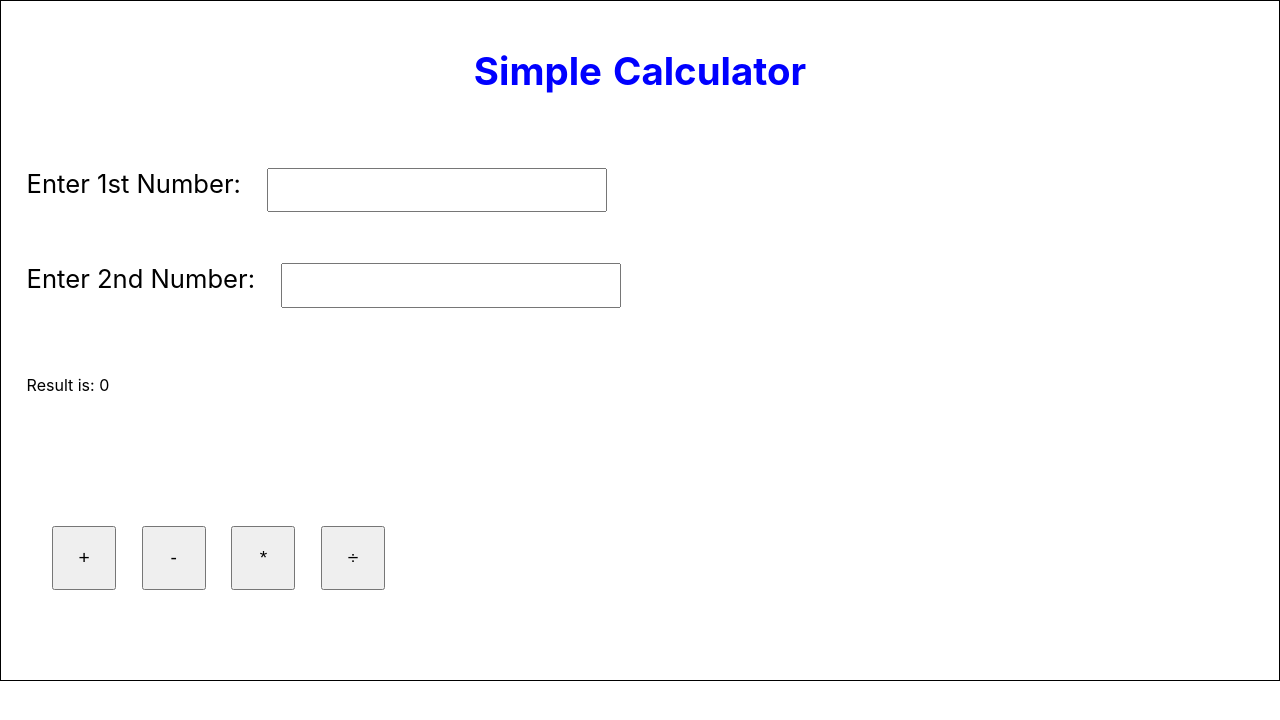
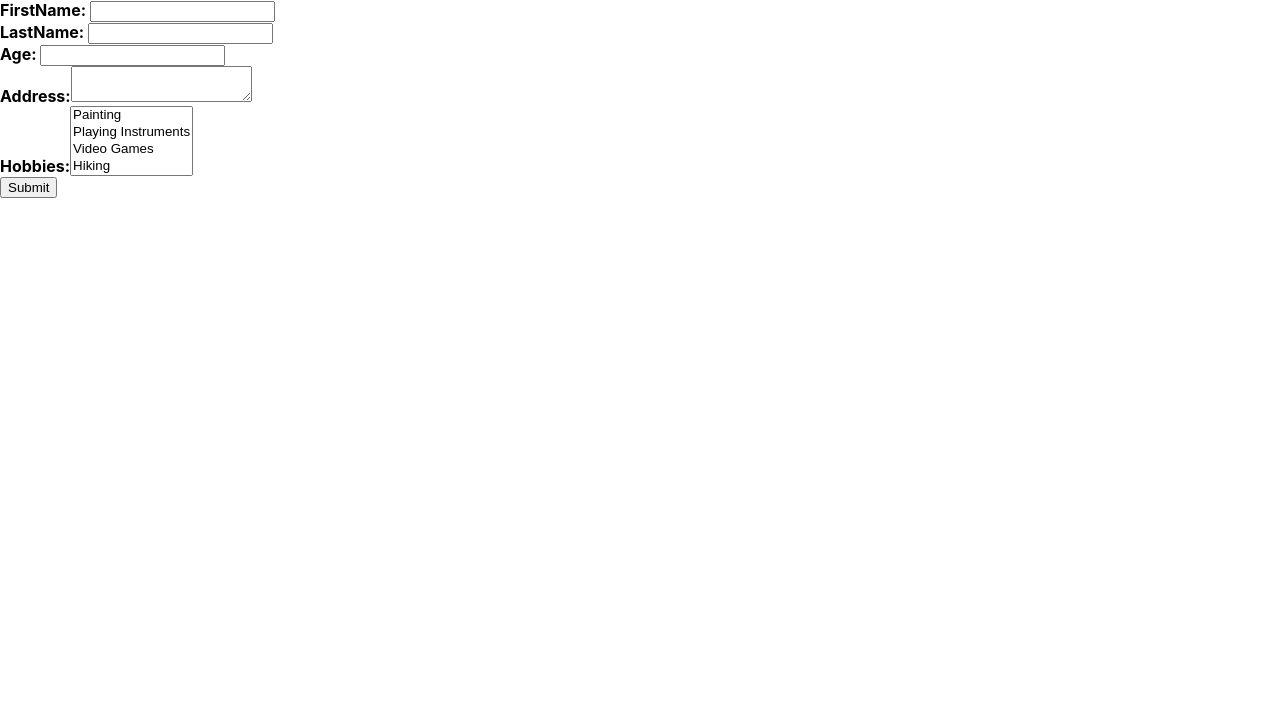
Before and after one commit to Naga-Priya/Mars, a React (Create React App) app: page / in a window 1280 px wide. Shown: the top 720 px of the page. Built offline with nearby package versions, Linux system fonts and the light colour scheme.

Commit message:
ParentTochild data passing

```diff
--- /dev/null
+++ b/src/component/DisplaySubmission.js
@@ -0,0 +1,20 @@
+import React from 'react';
+
+function DisplaySubmission(props) {
+    return (
+        <div>
+            <h1>Submission Confirmed</h1>
+            <h2>First Name: </h2> <b>{props.fname}</b>
+            <h2>Last Name: </h2> <b>{props.lname}</b>
+            <h2>Age: </h2> <b>{props.age}</b>
+            {/* <p>{props.hobbies.join(", ")}</p> */}
+            <h3> Hobbies are :</h3>
+            <ol>
+            {props.hobbies.map((value) => {return <b><li key={value}>{value}</li></b>})}
+            </ol>
+            {/* <h3> End of child Component</h3> */}
+        </div>
+    );
+}
+
+export default DisplaySubmission;
--- /dev/null
+++ b/src/component/ParentForm.js
@@ -0,0 +1,95 @@
+import React, {useState} from 'react';
+import DisplaySubmission from './DisplaySubmission.js'
+
+function ParentForm(props) {
+
+    const [fname,setFname] = useState('');
+    const [lname,setLname] = useState('');
+    const [age,setAge] = useState(0);
+    const [addr,setAddr] = useState('');
+    const [hobbies,setHobbies] = useState([]);
+    const arr=[1,2,3,4,5];
+    const person={age:10,name:"Priya"};
+    const SelOptions=[];
+
+
+    const submitBtn =()=>{
+        setFname(document.getElementById("fn").value);
+        setLname(document.getElementById("ln").value);
+        setAge(document.getElementById("age").value);
+        setAddr(document.getElementById("address").value);
+
+        //Collection of elements has to be converted to array before applying map or filters
+        const options = Array.from(document.getElementById("Hobbies").options)
+        .filter((option)=> {return (option.selected)});
+
+        // const options = document.getElementById("Hobbies").selectedOptions;
+
+        // const selList=Array.from(document.getElementById("Hobbies").options)
+        // .filter((option)=> {return (option.selected)});
+        // const maplist = selList.filter((option)=> {return (option.selected)});
+        // console.log("Selected List: ",selList);
+        // options.map((option) => {<li>key={option.innerText}.{option.innerText}</li>});
+
+        for(let option of options){
+            // console.log(option.innerText);
+            SelOptions.push(option.innerText);
+
+        }
+        //set State is a reduction function.
+        //Array.push returns length of array so when setstate of array uses push, the return
+        //value is int hence we get type error as int is assigned to array
+        //Instead of push use concat in setState.
+        setHobbies(hobbies.concat(SelOptions));
+
+        // let selected = options.filter((option)=>{return(option.selected)});
+        // for(let option in selected){
+        //     console.log(option);
+        // }
+        // setAddr();
+         document.getElementById("childcomp").style.display='block';
+
+    }
+    return (
+        <div className=''>
+            <b>FirstName: </b>
+            <input type="name" id ="fn"></input>
+            <br></br>
+            <b>LastName: </b>
+            <input type="name" id ="ln"></input>
+            <br></br>
+            <b>Age: </b>
+            <input type="name" id="age"></input>
+            <br></br>
+            <b>Address:</b>
+            <textarea id="address" rows="100vw" cols="30vw"></textarea>
+            <br></br>
+            <b>Hobbies:</b>
+            <select id="Hobbies" multiple>
+                <option key="pnt">Painting</option>
+                <option key="ply">Playing Instruments</option>
+                <option key="vdo">Video Games</option>
+                <option key="hik">Hiking</option>
+                <option key="swm">Swimming</option>
+                <option key="Dnc">Dancing</option>
+            </select>
+            <br></br>
+            <button onClick={submitBtn}>Submit</button>
+            <br></br>
+
+            {/* <h3>{fname} - {lname} - {age} - {addr} - </h3>
+            <ol>
+            //Use map to render array in react
+            {hobbies.map((option) => {return <li key={option}>{option}</li>})}
+            </ol> */}
+            <div id="childcomp" style={{backgroundColor:'pink', display:'none'}} >
+            <DisplaySubmission fname={fname}
+                            lname={lname}
+                            age={age}
+                            hobbies = {hobbies}/>
+                            </div>
+        </div>
+    );
+}
+
+export default ParentForm;
--- a/src/index.js
+++ b/src/index.js
@@ -11,6 +11,9 @@ import EffectHooks from './component/effectHooks';
 import App from './App';
 import Calculator from './component/Calculator';
 import CalculatorFn from './component/CalculatorFn';
+import ParentToChild from './component/ParentToChild';
+import TwoWayBinding from './component/TwoWayBinding';
+import ParentForm from './component/ParentForm';
 
 ReactDOM.render(
   <React.StrictMode>
@@ -22,7 +25,11 @@ ReactDOM.render(
     <EffectHooks/> */}
     {/* <App/> */}
     {/* <Calculator/> */}
-    <CalculatorFn/>
+    {/* <CalculatorFn/> */}
+    {/* <MyFuncComponent/> */}
+    {/* <ParentToChild/> */}
+    {/* <TwoWayBinding/> */}
+    <ParentForm />
   </React.StrictMode>,
   document.getElementById('root')
 );
```
